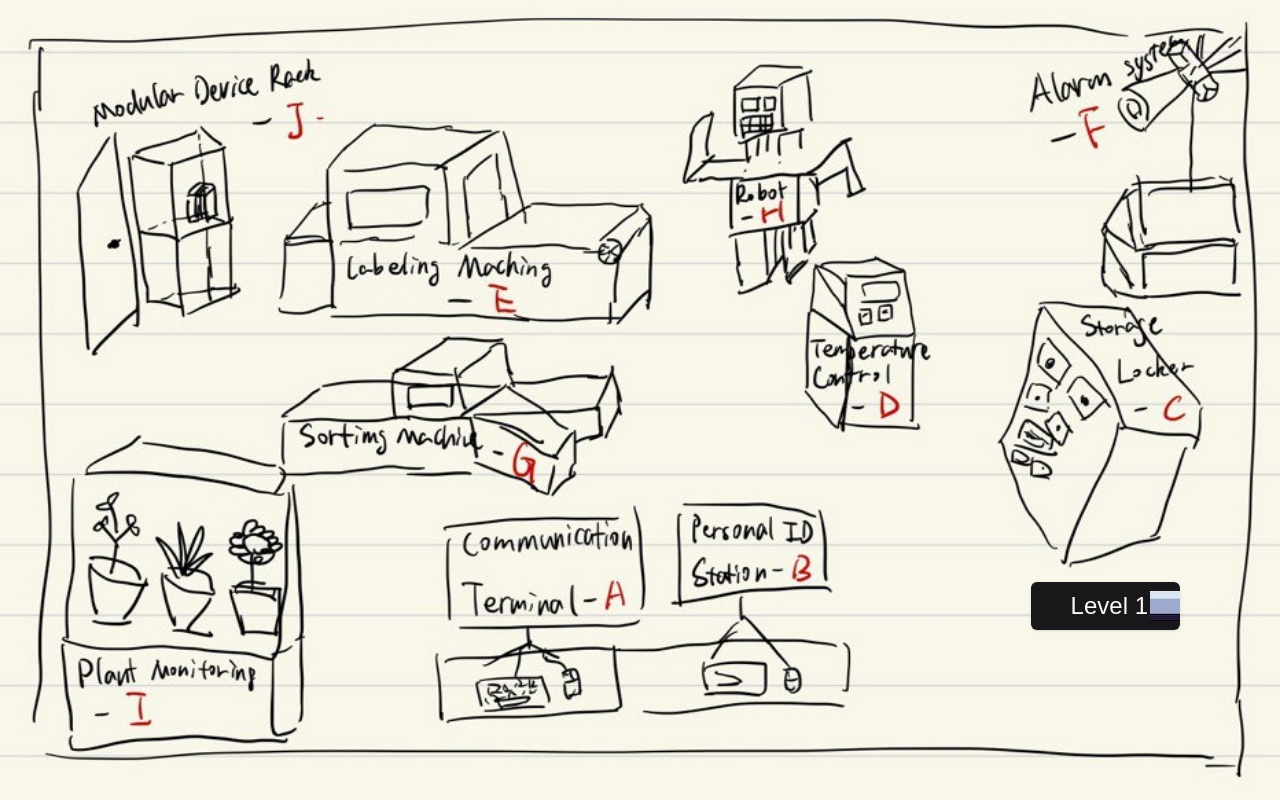
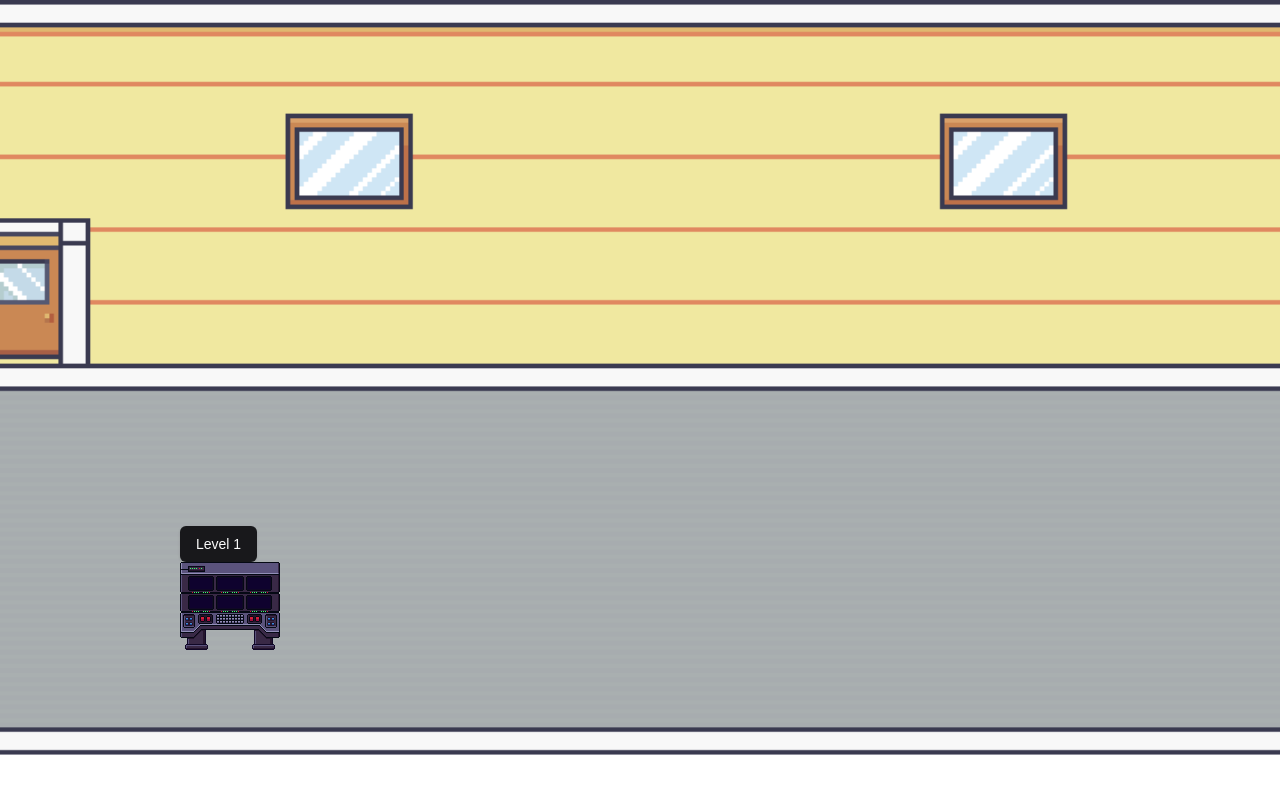
Before and after one commit to HudsonGri/Cap5100Group7Project, a Next.js app: page /demogame/overworld in a window 1280 px wide. Built offline with nearby package versions, Linux system fonts and the light colour scheme.

Commit message:
overworld background + terminals

```diff
--- a/app/demogame/overworld/page.tsx
+++ b/app/demogame/overworld/page.tsx
@@ -28,26 +28,31 @@ export default function Overworld() {
     return (
         <div>
         <Image
-          src="/game/overview.jpg"
+          src="/game/overworld background.png"
           alt="Overworld Background"
+          //width={960}
+          //height={528}
           layout="fill"
-          objectFit="fill"
-          className="object-right"
+          objectFit="cover"
+          className="background"
+          //fill={true}
         />
 
-        <div style={{position:"absolute", float: "right", bottom: 170, right:100}}>
-            <Button className="py-6 px-8 text-2xl" onClick={handleLevel}>
+        <div style={{position:"absolute", bottom: 150, right: 1000}}>
         <Link href="/demogame">
-        <Image
-            src="/game/border.jpg"
-            alt="demogame"
-            layout="fill"
-            objectFit="scale-down"
-            className="object-right"
-            />
-        </Link>
+        <Button className="h-9 px-4 py-2" onClick={handleLevel} disabled={false}>
             Level 1
         </Button>
+        </Link>
+        <Image
+            src="/game/level_objects/AB_terminals.png"
+            alt="terminals"
+            //layout="fill"
+            width={100}
+            height={100}
+            objectFit="scale-down"
+            className=""
+            />
         </div>
 
         </div>
--- a/app/globals.css
+++ b/app/globals.css
@@ -4,6 +4,16 @@
 
 body {
   font-family: Arial, Helvetica, sans-serif;
+}
+
+.btn {
+  position: absolute;
+  background-color: transparent;
+  color: white;
+  font-size: 16px;
+  border: none;
+  cursor: pointer;
+  border-radius: 5px;
 }
 
 @layer utilities {
```
Also changed, not shown: public/game/level_objects/AB_terminals.png (added), public/game/overworld background.png (added).
